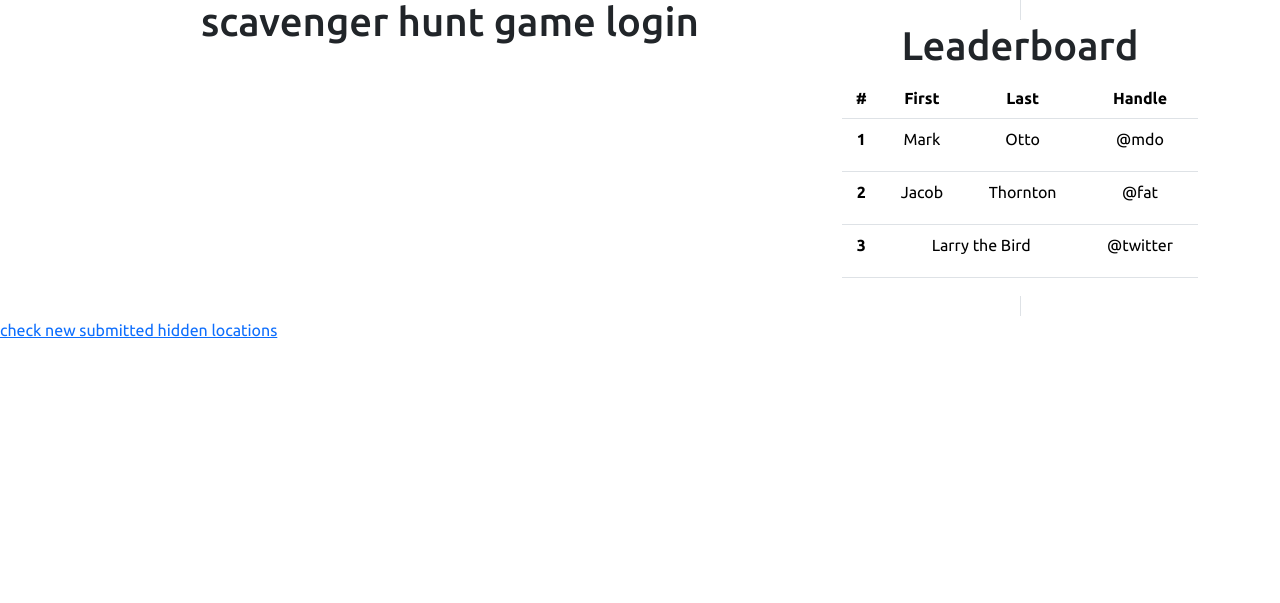
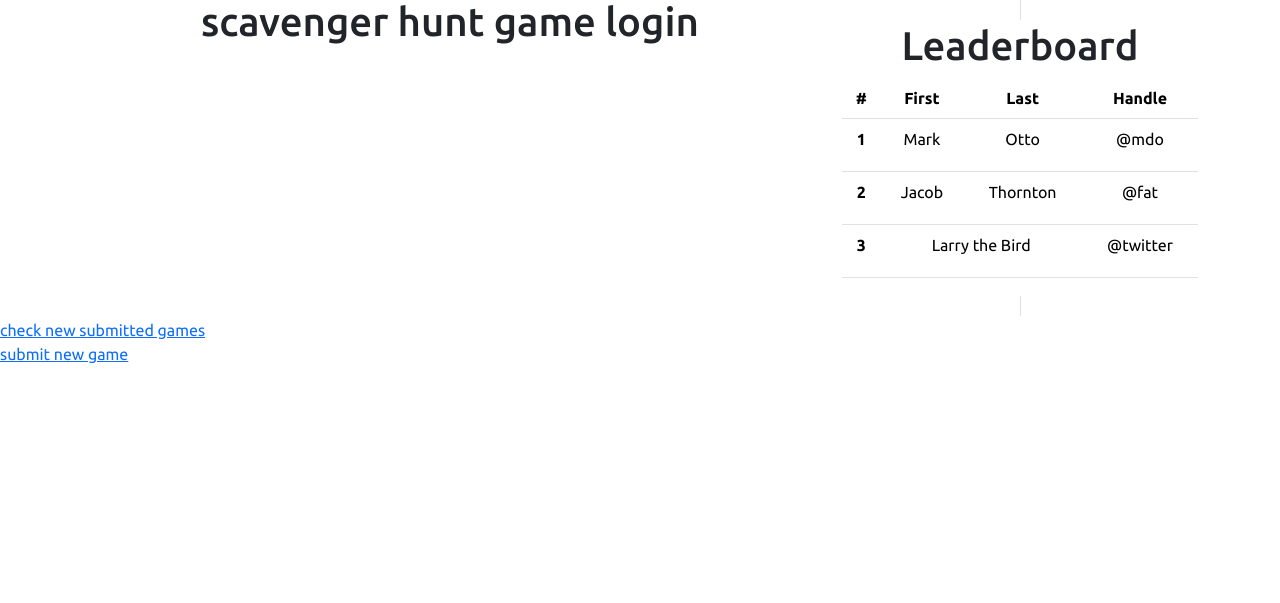
Before and after one commit to AlanSameth/AdvSDEScavengerHunt, a Django app: page / in a window 1280 px wide. Shown: the part 76-679 px from the top of the page. Run offline with Django 4.2, Linux system fonts and the light colour scheme; the visitor is signed in with stand-in values (Sample User, id 1); data comes from the database, SQL or seed files in the repository; some libraries are stand-ins or nearby versions.

Commit message:
changed implementation from create position to create game

```diff
--- a/user/templates/user/home.html
+++ b/user/templates/user/home.html
@@ -120,7 +120,8 @@
   </div>
 
 {% if user.is_authenticated %}
-    <a href="{% url 'your_location' %}">check new submitted hidden locations</a><br>
+    <a href="{% url 'your_game' %}">check new submitted games</a><br>
+    <a href="{% url 'first_page_game' %}">submit new game</a><br>
 {% endif %}
 
   <footer class="bg-dark bg-info text-center text-lg-start fixed-bottom">
--- a/user/urls.py
+++ b/user/urls.py
@@ -11,7 +11,8 @@ urlpatterns = [
     path("map/", views.Map,name="Map"),
     path("inputlocation/", views.input_location, name='input_location'),
     path("approval/", views.approval, name='approval'),
-    path("your_location/", views.your_location, name='your_location'),
+    path("your_game/", views.your_game, name='your_game'),
     path("first_page_game/", views.first_page_game, name='first_page_game'),
     path("<int:game_id>/input_game/", views.input_game, name='input_game'),
+    path("<int:game_id>/game_detail/", views.display_game_detail, name='display_game_detail'),
 ]
--- a/user/views.py
+++ b/user/views.py
@@ -234,43 +234,53 @@ def approval(request):
         user_new = User.objects.filter(user_email=request.user.email).first()
         if user_new.is_admin:
             if request.method == "POST":
-                location_list_approved=request.POST.getlist('box')
-                location_list_disapproved=request.POST.getlist('box_not')
-                print("location list: ",location_list_approved)
-                for i in location_list_approved:
-                    location.objects.filter(id=int(i)).update(is_approved=True,looked_by_admin=True)
-                for j in location_list_disapproved:
-                    location.objects.filter(id=int(j)).update(is_approved=False,looked_by_admin=True)
+                game_list_approved=request.POST.getlist('box')
+                game_list_disapproved=request.POST.getlist('box_not')
+                for i in game_list_approved:
+                    Game.objects.filter(id=int(i)).update(is_approved=True,looked_by_admin=True)
+                for j in game_list_disapproved:
+                    Game.objects.filter(id=int(j)).update(is_approved=False,looked_by_admin=True)
                 return HttpResponseRedirect(reverse("Home"))
             else:
-                hidden_location_need_approve = location.objects.filter(place_id__isnull=False,is_approved=False,looked_by_admin=False)
-                locations = []
-                for a in hidden_location_need_approve:
+                game_need_approval = Game.objects.filter(is_approved=False,looked_by_admin=False)
+                games = []
+                for a in game_need_approval:
                     data = {
-                        'name': a.address+', '+a.city+', '+a.country,
-                        'id': a.id
+                        'name': a.game_name,
+                        'id': a.id,
+                        'dis': a.game_description
                     }
-                    locations.append(data)
-                return render(request, "user/approve.html", { "locations": locations})
+                    games.append(data)
+                return render(request, "user/approve.html", { "games": games})
         else:
             return HttpResponseRedirect(reverse("Home"))
     else:
         return HttpResponseRedirect(reverse("Home"))
 
-def your_location(request):
+def your_game(request):
     if request.user.is_authenticated:
         user_new = User.objects.filter(user_email=request.user.email).first()
-        hidden_locations = location.objects.filter(place_id__isnull=False, user_id=user_new)
-        locations = []
-        for a in hidden_locations:
+        Games = Game.objects.filter( user_id=user_new)
+        games = []
+        for a in Games:
             data = {
-                'name': a.address + ', ' + a.city + ', ' + a.country,
+                'name': a.game_name,
+                'dis': a.game_description,
+                'id': a.id,
                 'approved': a.is_approved,
                 'status': a.looked_by_admin
             }
-            locations.append(data)
-        return render(request, "user/your_location.html", {"locations": locations})
+            games.append(data)
+        return render(request, "user/your_game.html", {"games": games, 'url': 'your_location'})
 
+    else:
+        return HttpResponseRedirect(reverse("Home"))
+
+def display_game_detail(request,game_id):
+    if request.user.is_authenticated:
+        game_ob = get_object_or_404(Game, pk=game_id)
+        locations=location.objects.filter(game_id=game_ob)
+        return render(request,"user/game_detail.html",{"locations":locations,'description': game_ob.game_description})
     else:
         return HttpResponseRedirect(reverse("Home"))
 
```
Also changed, not shown: user/templates/user/approve.html (+9 -5 lines), user/templates/user/your_game.html (renamed from user/templates/user/your_location.html, +9 -5 lines).
